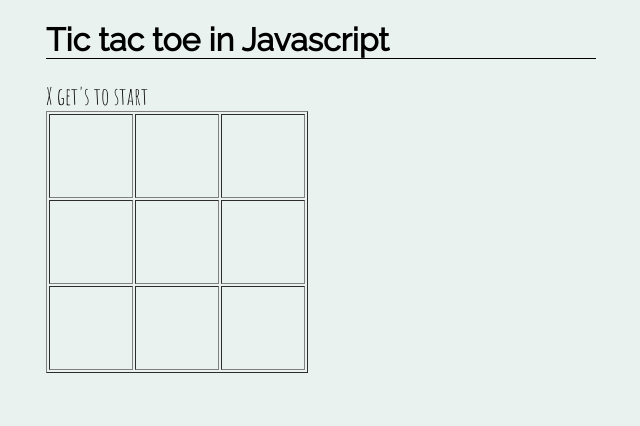
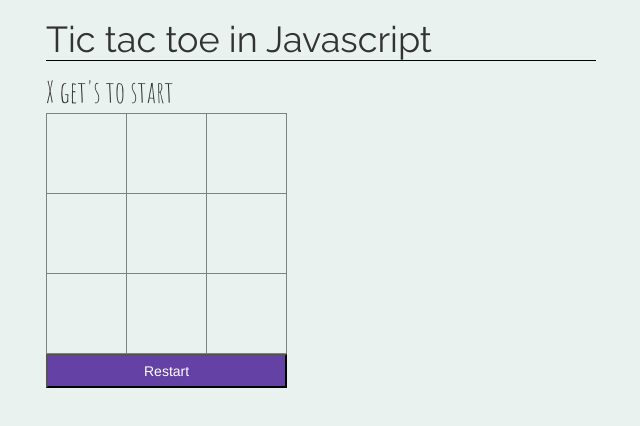
Before and after one commit to kelechiokwuriki/Tic-tac-toe, a plain HTML site: page index.html in a window 1280 px wide. Shown: the whole page, without its empty margins (319-959 px from the left). Drawn offline with nearby package versions, Linux system fonts and the light colour scheme.

Commit message:
Add files via upload

```diff
--- a/app.js
+++ b/app.js
@@ -48,7 +48,7 @@ function switchTurn() {
     if(checkForWinner(document.turn)) {
         setMessage("Congrats " + document.turn + ", you won!");
 
-//        clearBoard();
+        clearBoard();
         //disable board and call restart function
     }
     else if(CheckforTie()) {
--- a/index.html
+++ b/index.html
@@ -5,13 +5,17 @@
         <meta charset="utf-8">
         <meta name="viewport" content="width=device-width, initial-scale=1">
         <link href="https://fonts.googleapis.com/css?family=Amatic+SC|Comfortaa|Raleway" rel="stylesheet">
+        <link rel="stylesheet" href="https://maxcdn.bootstrapcdn.com/bootstrap/3.3.7/css/bootstrap.min.css">
 
         <link rel="stylesheet" href="style.css">
     </head>
     <body onLoad="startGame();">
 <!--        <div class="container">-->
         <h1>Tic tac toe in Javascript</h1>
-        <div id="message">Messages here</div>
+
+            <div id="message">Messages here</div>
+
+
             <table border="1">
                 <tr>
                     <td class="square" id="s1" onClick="nextMove(this)"></td>
@@ -31,6 +35,8 @@
                     <td class="square" id="s9" onClick="nextMove(this)"></td>
                 </tr>
             </table>
+            <button id="restart" class="button">Restart</button>
+
 <!--        </div>-->
         <script src="app.js"> onClick="nextMove(this)"</script>
     </body>
--- a/style.css
+++ b/style.css
@@ -20,4 +20,23 @@ h1{
 #message {
     font-size: 18pt;
     font-family: 'Amatic SC', cursive;
+    font-size: 30px;
 }
+
+#restart{
+
+}
+
+.button
+{
+     padding: 5px 96px;
+
+/*    margin-left: 79px;*/
+    background-color: #6441a5;
+    border-radius: 0 !important;
+    color: white;
+    text-decoration: none;
+    cursor: pointer;
+    -webkit-transition: all 0.5s;
+    transition: all 0.5s;
+}
```
